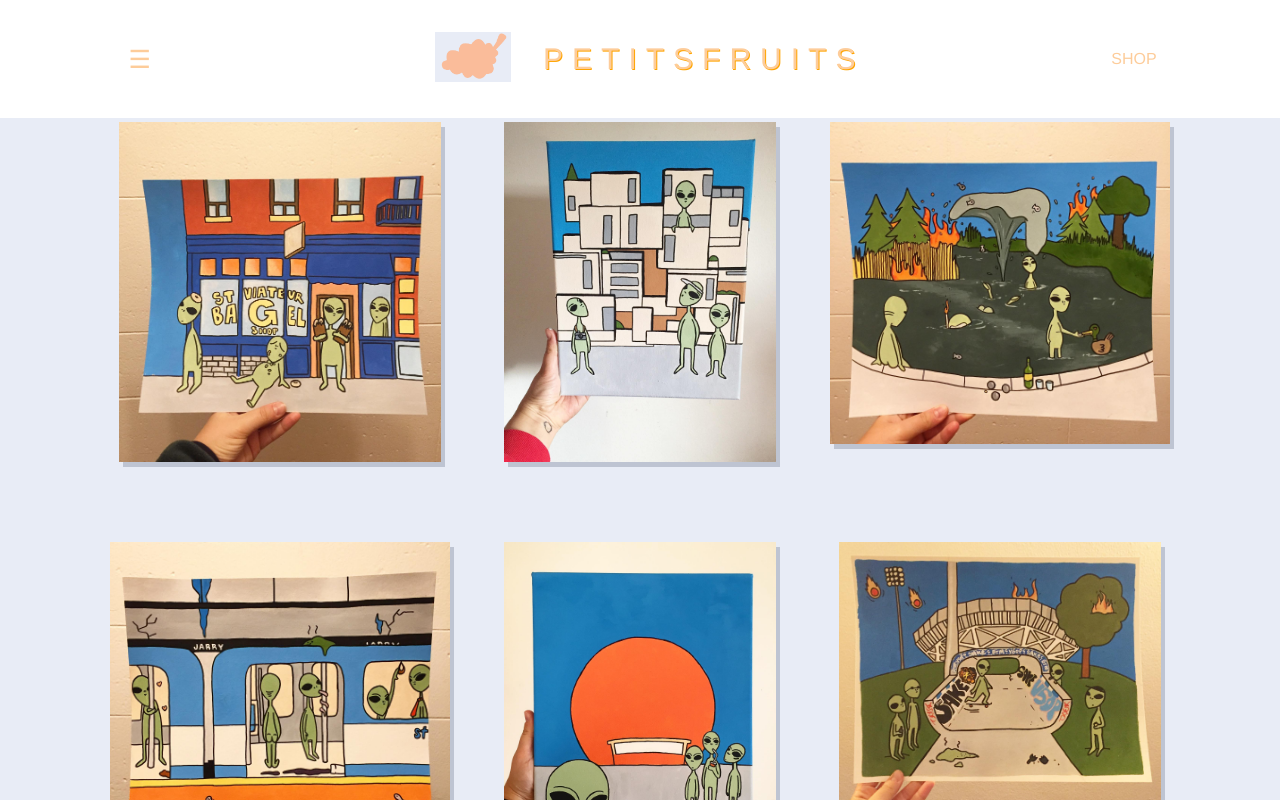
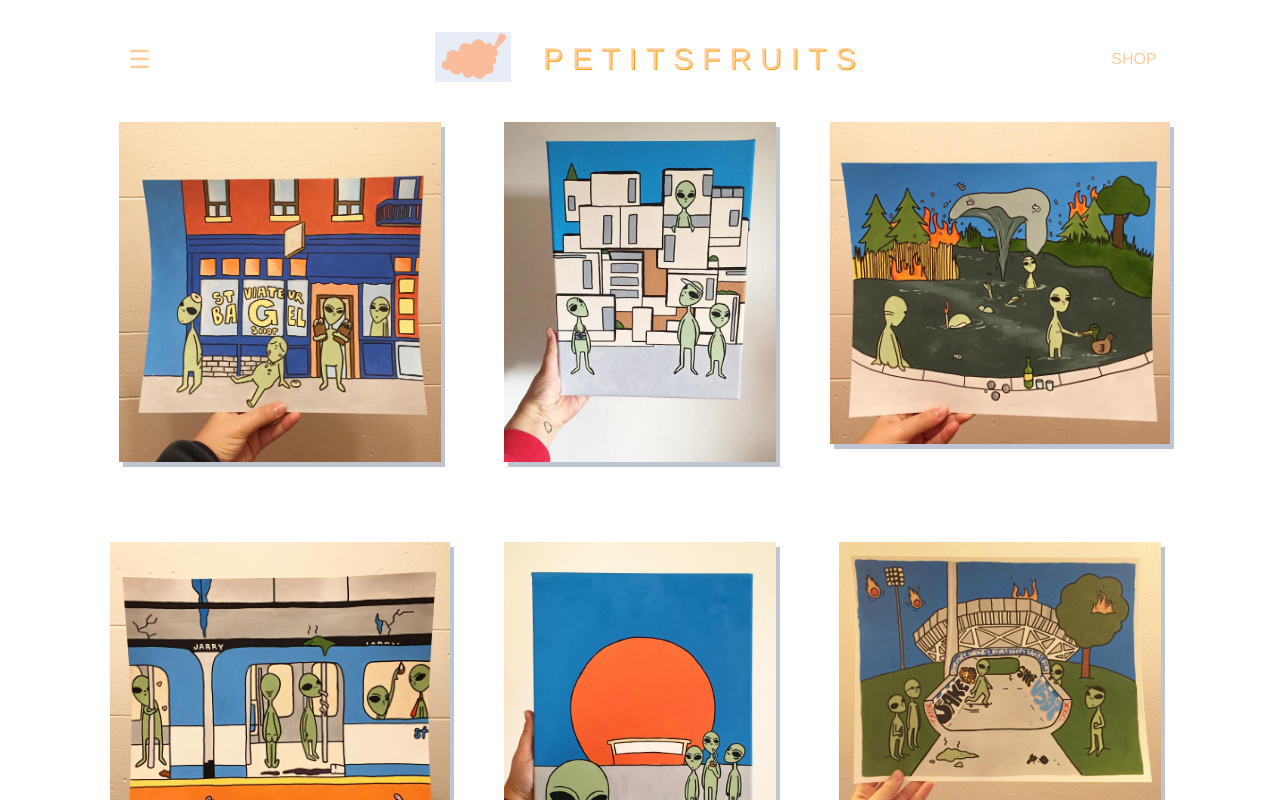
Before and after one commit to raphpaquet/petitsfruits, a React (Create React App) app in the folder client/: page / in a window 1280 px wide. Shown: the top 800 px of the page. Built offline with nearby package versions, Linux system fonts and the light colour scheme.

Commit message:
changed bgcolor

```diff
--- a/client/src/index.scss
+++ b/client/src/index.scss
@@ -11,7 +11,7 @@ body {
   font: 1.6rem Helvetica;
   height: 100%;
   margin: 0;
-  background-color: $purple;
+  background-color: white;
   width: 100% !important;
 }
 button {
```
